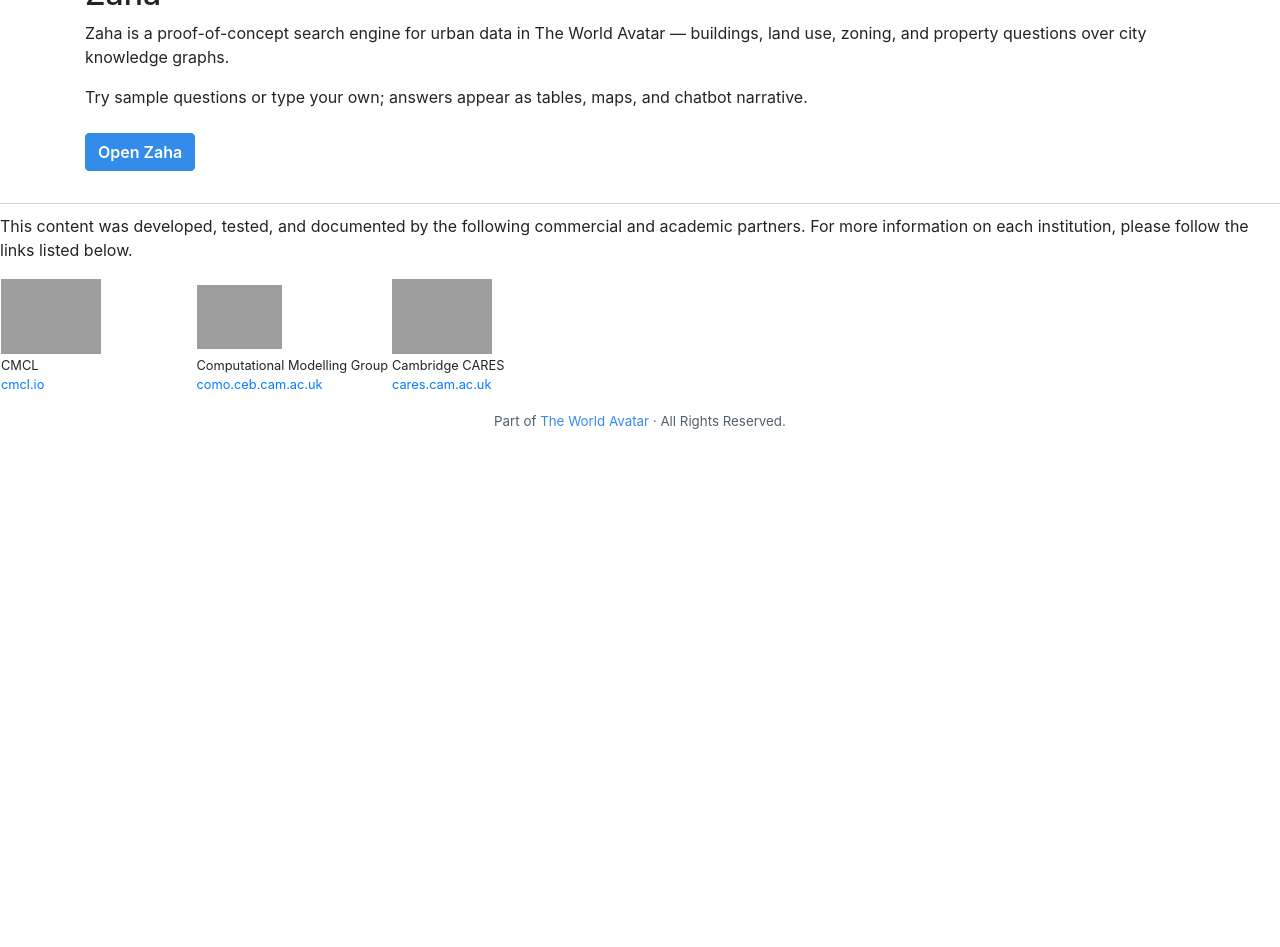
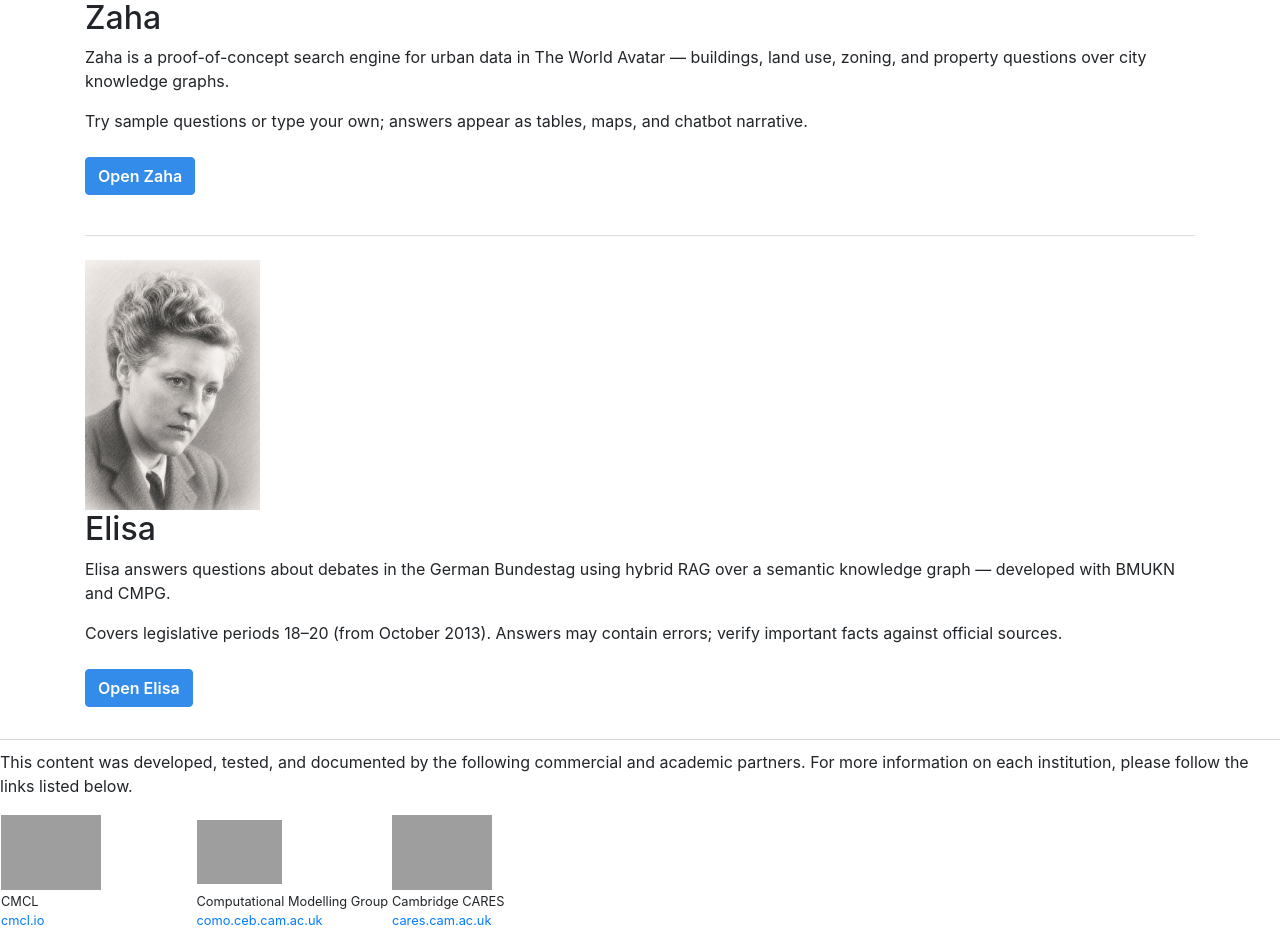
Before and after one commit to TheWorldAvatar/MarieCP, a Flask app: page /demos/hub/ in a window 1280 px wide. Shown: the part 1548-2495 px from the top of the page. Before the commit the page ends 1977 px from the top, so only its background shows below. Run offline with Flask 2, Linux system fonts and the light colour scheme; parts of the project's set-up code (start-up, migrations or seed data) failed here and were passed over; grey boxes are pictures that could not be loaded.

Commit message:
feat(demos): restore Elisa card on demo hub with QA link
Add Elisa as a third hub assistant linking to qa.theworldavatar.io and use the Elisabeth Selbert portrait alongside Marie and Zaha.

Co-authored-by: Cursor <cursoragent@cursor.com>

```diff
--- a/demos/server.py
+++ b/demos/server.py
@@ -111,11 +111,17 @@ def _marie_frontend_base() -> str:
     return marie_public_base().rstrip("/")
 
 
+def _elisa_frontend_url() -> str:
+    """External hybrid RAG UI (hosted QA deployment by default)."""
+    return os.environ.get("ELISA_FRONTEND_URL", "https://qa.theworldavatar.io").rstrip("/")
+
+
 def _render_demo_hub():
     return render_template(
         "hub.html",
         marie_url="/demos/marie-classic/",
         zaha_url="/demos/zaha/",
+        elisa_url=f"{_elisa_frontend_url()}/",
     )
 
 
--- a/demos/templates/hub.html
+++ b/demos/templates/hub.html
@@ -7,7 +7,7 @@
     <meta http-equiv="X-UA-Compatible" content="IE=edge">
     <meta name="viewport" content="width=device-width, initial-scale=1">
     <meta name="description"
-        content="Choose a World Avatar question-answering assistant: Marie (chemistry) or Zaha (urban data)." />
+        content="Choose a World Avatar question-answering assistant: Marie (chemistry), Zaha (urban data), or Elisa (Bundestag debates)." />
     <link rel="icon" type="image/png" href="/demos/hub/favicon.png" />
     <link rel="stylesheet" href="https://cdn.jsdelivr.net/npm/bootstrap@4.6.2/dist/css/bootstrap.min.css"
         integrity="sha384-xOolHFLEh07PJGoPkLv1IbcEPTNtaed2xpHsD9ESMhqIYd0nLMwNLD69Npy4HI+N" crossorigin="anonymous">
@@ -26,8 +26,8 @@
             <section class="intro-container three-quarter-width hub-page-intro">
                 <div class="intro-center" style="width: 100%; text-align: center;">
                     <h2>The World Avatar demos</h2>
-                    <p>Natural-language access to knowledge graphs — pick an assistant to explore chemistry or urban
-                        data.</p>
+                    <p>Natural-language access to knowledge graphs — pick an assistant to explore chemistry, urban
+                        data, or parliamentary debates.</p>
                 </div>
             </section>
 
@@ -64,6 +64,23 @@
                     <p><a class="btn btn-primary hub-open-btn" href="{{ zaha_url }}">Open Zaha</a></p>
                 </div>
             </section>
+
+            <section class="intro-container three-quarter-width hub-assistant">
+                <div class="intro-left">
+                    <figure class="hub-portrait"
+                        data-bio="Elisabeth Selbert (1896-1986) was a German lawyer and politician, one of the Mothers of the Basic Law, and central to securing explicit equality between women and men in it.">
+                        <img src="/demos/hub/portraits/elisa.png" alt="Elisabeth Selbert" />
+                    </figure>
+                </div>
+                <div class="intro-center">
+                    <h2>Elisa</h2>
+                    <p>Elisa answers questions about debates in the German Bundestag using hybrid RAG over a semantic
+                        knowledge graph — developed with BMUKN and CMPG.</p>
+                    <p>Covers legislative periods 18–20 (from October 2013). Answers may contain errors; verify
+                        important facts against official sources.</p>
+                    <p><a class="btn btn-primary hub-open-btn" href="{{ elisa_url }}">Open Elisa</a></p>
+                </div>
+            </section>
         </div>
     </main>
 
```
Also changed, not shown: demos/test_server_hub.py (+3 -5 lines), demos/hub/portraits/elisa.png (added).
